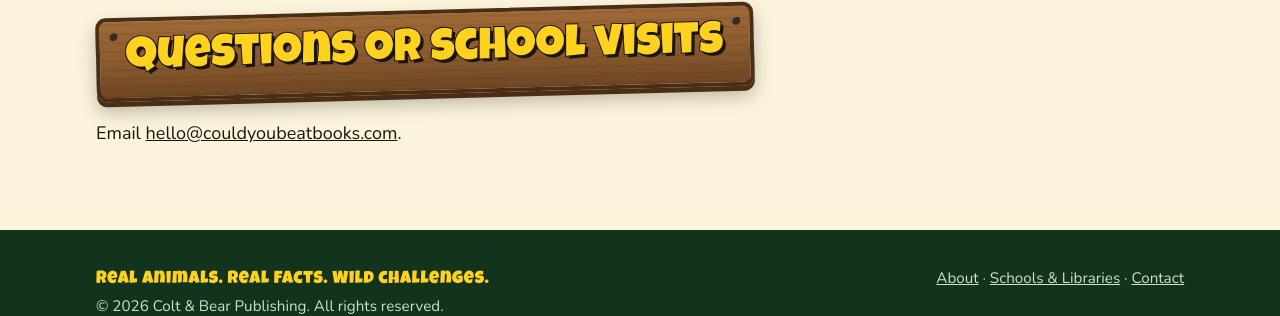
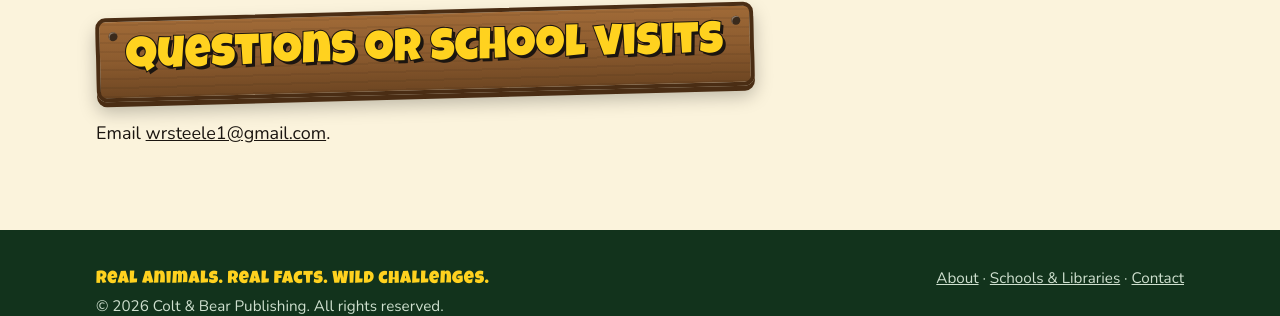
Before and after one commit to wrsteele1/couldyoubeatbooks-site, a Jekyll site: the page built from schools/index.html, in a window 1280 px wide and 900 px high, scrolled down 598 px. Shown: the part 533-849 px from the top of the window. Built offline with Jekyll 4.4.1, drawn with Linux system fonts in a browser that asks for light colours.

Commit message:
Use Wes's Gmail as the contact address for now
Co-Authored-By: Claude Opus 5.5 (1M context) <noreply@anthropic.com>
Claude-Session: https://claude.ai/code/session_01AQYJUjizZ5EyFQqwWcb53z

```diff
--- a/_config.yml
+++ b/_config.yml
@@ -3,6 +3,7 @@ description: "Real animals. Real facts. Wild challenges. Picture books for ages
 url: https://couldyoubeatbooks.com
 publisher: Colt & Bear Publishing
 # Paste the email provider's form URL here once the list is set up (Kit or Mailchimp).
+contact_email: "wrsteele1@gmail.com"
 signup_action: "https://app.kit.com/forms/10002044/subscriptions"
 # Store links go here once the books are listed.
 links:
--- a/_layouts/default.html
+++ b/_layouts/default.html
@@ -33,7 +33,7 @@
   <footer class="site-footer">
     <div class="wrap">
       <div><div class="motto">Real animals. Real facts. Wild challenges.</div>&copy; {{ 'now' | date: '%Y' }} {{ site.publisher }}. All rights reserved.</div>
-      <div><a href="/about/">About</a> &middot; <a href="/schools/">Schools &amp; Libraries</a> &middot; <a href="mailto:hello@couldyoubeatbooks.com">Contact</a></div>
+      <div><a href="/about/">About</a> &middot; <a href="/schools/">Schools &amp; Libraries</a> &middot; <a href="mailto:{{ site.contact_email }}">Contact</a></div>
     </div>
   </footer>
   {% unless page.hide_mobile_cta %}<a class="btn mobile-cta" href="{% if page.url == '/schools/' or page.url == '/404.html' %}/{% endif %}#notify">Get the free scorecard</a>{% endunless %}
--- a/schools/index.html
+++ b/schools/index.html
@@ -30,6 +30,6 @@ description: Ordering information for teachers and librarians, including hardcov
 <section class="on-light">
   <div class="wrap">
     <div class="sign"><h2>Questions or school visits</h2></div>
-    <p>Email <a href="mailto:hello@couldyoubeatbooks.com">hello@couldyoubeatbooks.com</a>.</p>
+    <p>Email <a href="mailto:{{ site.contact_email }}">{{ site.contact_email }}</a>.</p>
   </div>
 </section>
```
